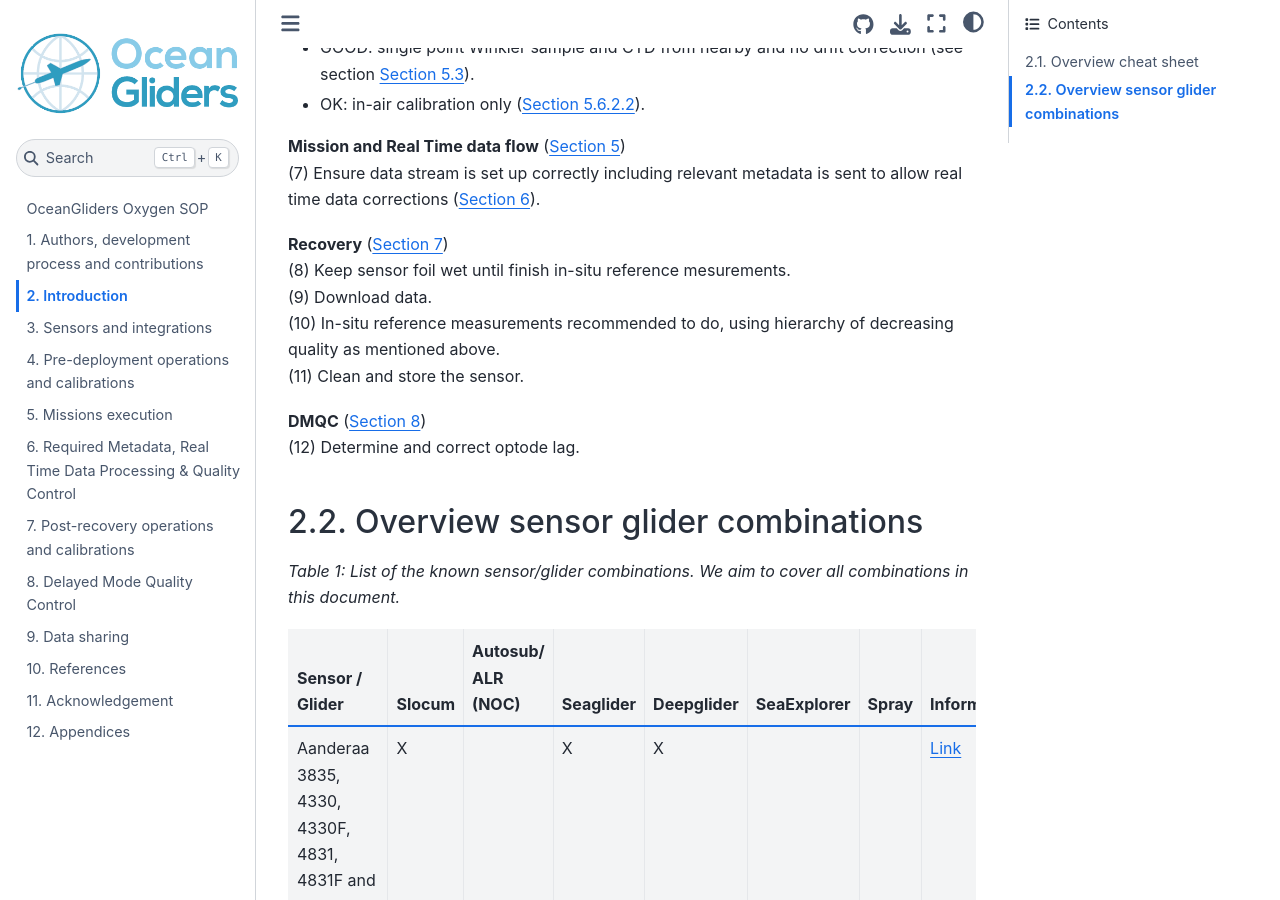
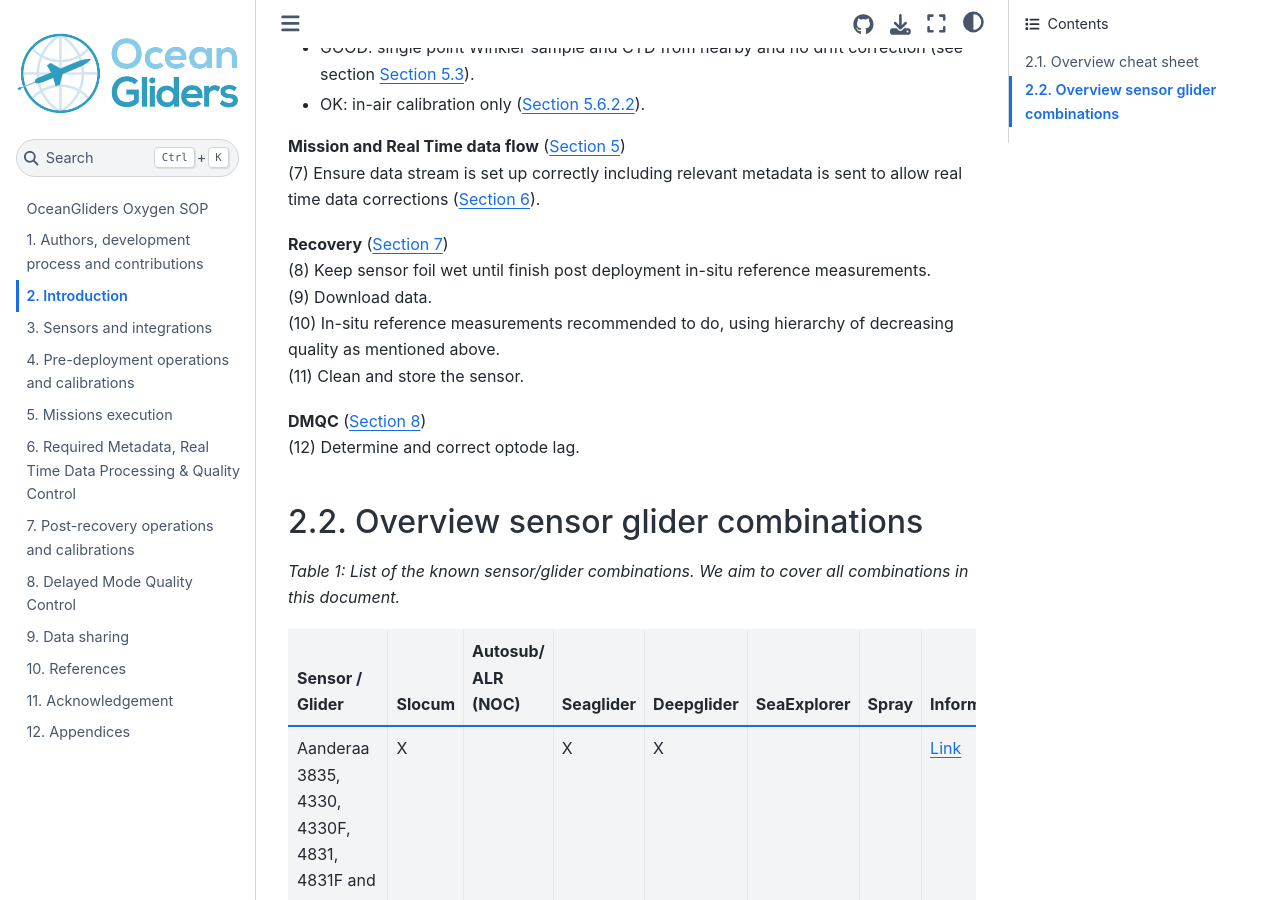
Before and after one commit to OceanGlidersCommunity/Oxygen_SOP, a Jupyter Book: the page built from sections/oxygen_introduction.md, in a window 1280 px wide and 900 px high, scrolled down 858 px. Built offline with Jupyter Book 1.0.4 settings and Sphinx 7.4.7 and the Sphinx Book theme 1.1.4, drawn with Linux system fonts in a browser that asks for light colours.

Commit message:
fix: referencing

```diff
--- a/sections/oxygen_introduction.md
+++ b/sections/oxygen_introduction.md
@@ -25,7 +25,7 @@ We recommend to read each chapter in detail to ensure best quality data.
 (7) Ensure data stream is set up correctly including relevant metadata is sent to allow real time data corrections ({numref}`rtqc`).
 
 **Recovery** ({numref}`post-recovery`)
-(8) Keep sensor foil wet until finish in-situ reference mesurements.
+(8) Keep sensor foil wet until finish post deployment in-situ reference measurements.
 (9) Download data.
 (10) In-situ reference measurements recommended to do, using hierarchy of decreasing quality as mentioned above.
 (11) Clean and store the sensor.
```
